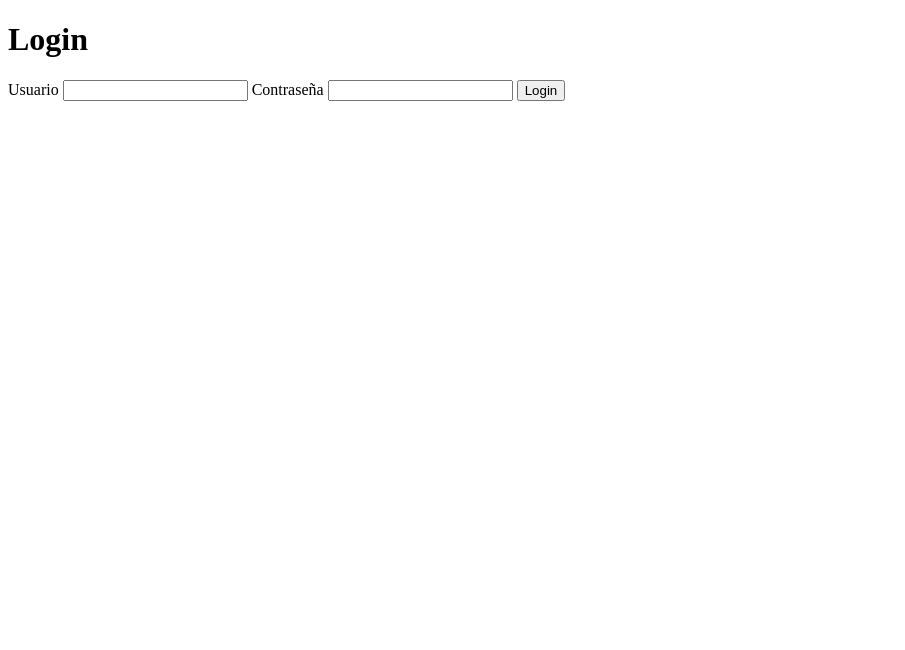
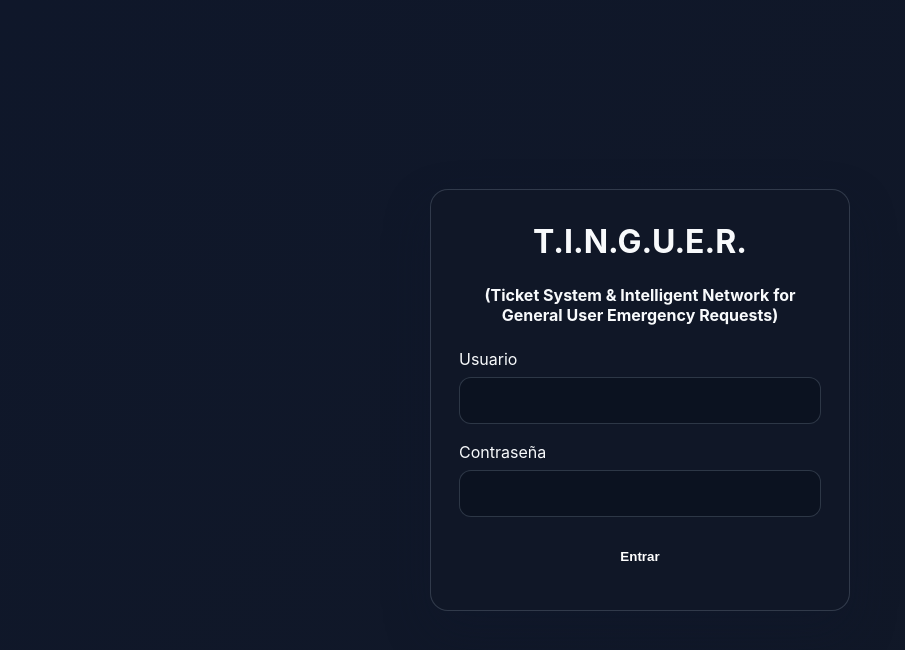
Before and after one commit to InguerRei/Sistema-de-tickets, a website: page pages/login.html in a window 1280 px wide. Shown: the whole page, without its empty margins (0-905 px from the left). Drawn offline with Linux system fonts and the light colour scheme.

Commit message:
css do login e variables css criadas

```diff
--- a/css/components/button.css
+++ b/css/components/button.css
@@ -0,0 +1,18 @@
+/* Estilos do botão principal.
+   O botão de login fica aqui para ser reutilizado em outras telas também. */
+
+   .btn-primary {
+    background: linear-gradient(135deg, var(--primary), var(--prymary-hover));
+    color: white;
+    border: none;
+    border-radius: 12px;
+    padding: 14px 20px;
+    font-weight: 700;
+    cursor: pointer;
+    transition: transform 0.2s ease, opacity 0.2s ease;
+   }
+
+   .btn-primary:hover {
+    transform: translateY(-1px);
+    opacity: 0.96;
+   }
--- a/css/components/forms.css
+++ b/css/components/forms.css
@@ -0,0 +1,31 @@
+/* forms.css: estilos dos campos de formulário.
+   Aqui ficam label, input e estrutura de cada campo. */
+
+.form-field{
+    display: flex;
+    flex-direction: column;
+    gap: 8px;
+}
+
+.form-field input {
+    color:var(--text-muted);
+    font-size: 0.9rem;
+}
+
+.form-field input {
+    width: 100%;
+    background: #0b1220;
+    color: var(--text-light);
+    border: 1px solid var(--border);
+    border-radius: 12px;
+    padding: 14px 16px;
+    font-size: 0.95rem;
+    outline: none;
+    transition: border-color 0.2s ease,box-shadow 0.2s ease;
+}
+/* Quando o usuário clica no input, a borda muda de cor e aparece uma sombra
+   para mostrar que o campo está selecionado e pronto para digitar. */
+.form-field input:focus{
+    border-color:var(--primary);
+    box-shadow: 0 0 0 3px rgba(79, 70, 229, 0.2);
+}
--- a/css/components/login.css
+++ b/css/components/login.css
@@ -0,0 +1,30 @@
+/* Estilos específicos da página de login.
+   Aqui ficam os elementos exclusivos do card do formulário. */
+
+.login-shell {
+  background: rgba(17, 24, 39, 0.9);
+  border: 1px solid var(--border);
+  border-radius: var(--radius);
+  padding: 32px 28px;
+  box-shadow: var(--shadow);
+}
+
+.login-shell h1 {
+  text-align: center;
+  margin-bottom: 24px;
+  font-size: 2rem;
+  font-weight: 700;
+}
+.login-shell h2{
+    text-align: center;
+    margin-bottom: 24px;
+    font-size: 1rem;
+    font-weight: 350px;
+}
+
+/* O formulário fica em coluna para deixar os campos empilhados */
+.login-form {
+  display: flex;
+  flex-direction: column;
+  gap: 18px;
+}
--- a/css/global.css
+++ b/css/global.css
@@ -0,0 +1,18 @@
+/* Estilos globais do site.
+   Aqui ficam regras que afetam todo o projeto em geral. */
+
+body{
+    background: linear-gradient(135deg, #0f172a, #111827);
+    color: var(--text-light);
+    font-family: var(--font-main);
+}
+
+a{
+    color: inherit;
+    text-decoration: none;
+}
+
+img{
+    max-width: 100%;
+    display: block;
+}
--- a/css/layout.css
+++ b/css/layout.css
@@ -0,0 +1,15 @@
+/* Layout e estrutura da página.
+   Este arquivo organiza a página e centraliza o card de login na tela. */
+
+.page {
+  min-height: 100vh;      /* altura total da tela */
+  display: flex;           /* ativa flexbox */
+  align-items: center;     /* centraliza verticalmente */
+  justify-content: center;  /* centraliza horizontalmente */
+  padding: 24px;           /* espaço para celular */
+}
+
+.login-shell {
+  width: 100%;
+  max-width: 420px;        /* largura máxima do painel */
+}
--- a/css/reset.css
+++ b/css/reset.css
@@ -0,0 +1,13 @@
+*{
+    box-sizing: border-box;
+    margin: 0;
+    padding: 0;
+}
+
+html, body{
+    width: 100%;
+    min-height: 100%;
+}
+body{
+    font-family: var(--font-main);
+}
--- a/css/variable.css
+++ b/css/variable.css
@@ -0,0 +1,16 @@
+/* Variáveis globais do projeto.
+   Aqui ficam as cores, fontes e espaçamentos usados em vários componentes.
+   Assim, se quiser trocar a cor principal, muda só uma vez. */
+
+:root {
+  --bg-dark: #0f172a;          /* fundo principal escuro */
+  --bg-panel: #111827;         /* fundo do card/login */
+  --primary: #4f46e5;          /* cor principal do botão */
+  --primary-hover: #4338ca;    /* tom mais escuro ao passar o mouse */
+  --text-light: #f8fafc;        /* texto claro */
+  --text-muted: #94a3b8;       /* texto secundário */
+  --border: rgba(148, 163, 184, 0.25); /* borda sutil */
+  --shadow: 0 20px 45px rgba(15, 23, 42, 0.35); /* sombra do painel */
+  --radius: 18px;               /* bordas arredondadas */
+  --font-main: "Inter", "Segoe UI", sans-serif; /* fonte principal */
+}
--- a/pages/login.html
+++ b/pages/login.html
@@ -3,24 +3,39 @@
 <head>
     <meta charset="UTF-8">
     <meta name="viewport" content="width=device-width, initial-scale=1.0">
-    <link rel="stylesheet" href="../css/reset.css">
-    <link rel="stylesheet" href="../css/variable.css">
-    <link rel="stylesheet" href="../css/global.css">
-    <link rel="stylesheet" href="../css/layout.css">
-    <link rel="stylesheet" href="../css/components/login.css">
+
     <title>Login/cadastro</title>
+
+    <link rel="stylesheet" href="../css/reset.css" />
+    <link rel="stylesheet" href="../css/variable.css" />
+    <link rel="stylesheet" href="../css/global.css" />
+    <link rel="stylesheet" href="../css/layout.css" />
+    <link rel="stylesheet" href="../css/components/forms.css" />
+    <link rel="stylesheet" href="../css/components/button.css" />
+    <link rel="stylesheet" href="../css/components/login.css" />
 </head>
 <body>
-    <h1>Login</h1>
-    <form id="loginForm">
-        <label for="username">Usuario</label>
-        <input type="text" id="username" name="username" required>
+    <main class="page">
+     <div class="login-shell">
+        <h1>T.I.N.G.U.E.R.</h1>
+        <h2> (Ticket System & Intelligent Network for General User Emergency Requests)</h2>
 
-        <label for="password">Contraseña</label>
-        <input type="password" id="password" name="password" required>
+        <form id="loginForm" class="login-form">
+            <div class="form-field">
+            <label for="username">Usuario</label>
+            <input type="text" id="username" name="username" required>
+            </div>
 
-        <button type="submit">Login</button>
-    </form>
+            <div class="form-field">
+                <label for="password">Contraseña</label>
+                <input type="password" id="password" name="password" required>
+            </div>
+
+            <button type="submit" class="btn-primary">Entrar</button>
+        </form>
+     </div>
+    </main>
+
 <script src="../js/pages/login.js"></script>
 </body>
 </html>
```
